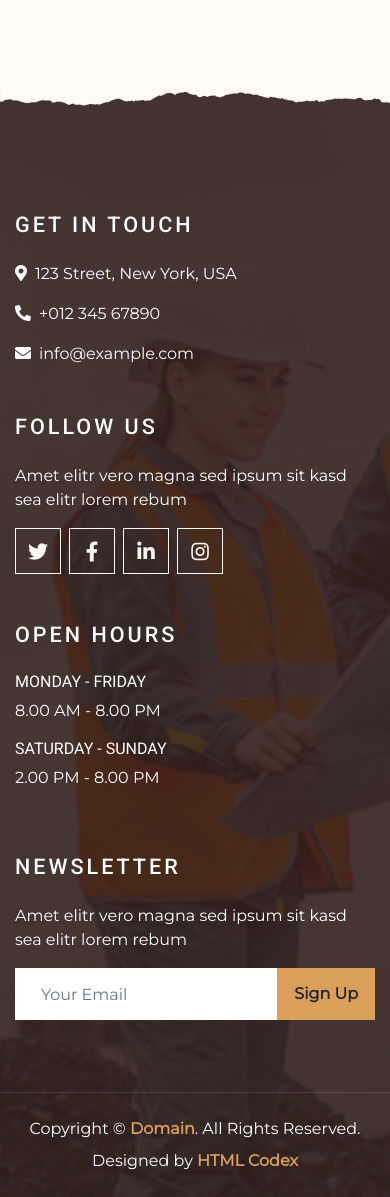
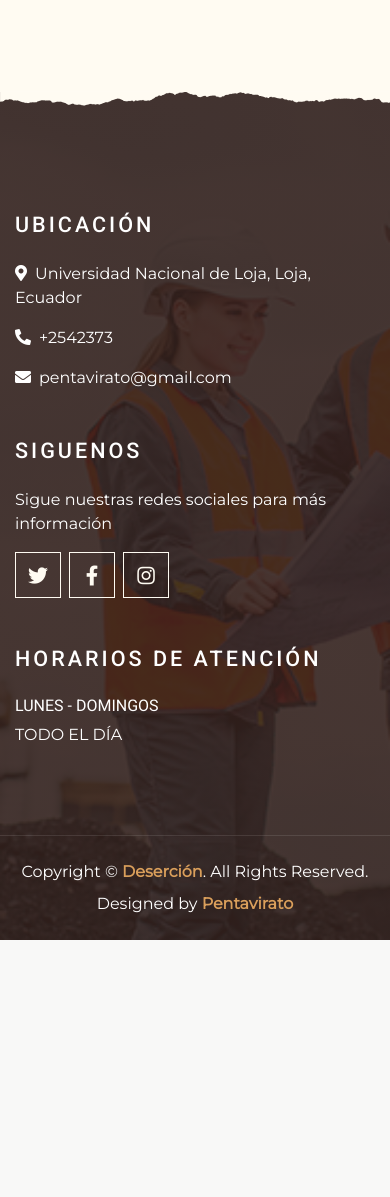
Before and after one commit to santigt11/PISCuartoCiclo, a Flask app: page /prediccion in a window 390 px wide; the page is wider, and only the part inside the window is pictured. Shown: the part 1640-2837 px from the top of that part. After the commit the page ends 2580 px from the top of that part, so only its background shows below. Run offline with Flask 3, Linux system fonts and the light colour scheme; some libraries are stand-ins or nearby versions.

Commit message:
Arreglo vistas
Arreglo de navegacion en vistas e imagenes

```diff
--- a/main.py
+++ b/main.py
@@ -138,6 +138,9 @@ def calculate_euler():
 def prediccion():
     return render_template('prediccion.html')
 
+@app.route('/contacto')
+def contacto():
+    return render_template('contactDocente.html')
 
 if __name__ == '__main__':
     app.run(debug=True, port=1000)
--- a/templates/prediccion.html
+++ b/templates/prediccion.html
@@ -40,18 +40,10 @@
             </button>
             <div class="collapse navbar-collapse justify-content-between" id="navbarCollapse">
                 <div class="navbar-nav ml-auto p-4">
-                    <a href="index.html" class="nav-item nav-link">Home</a>
-                    <a href="about.html" class="nav-item nav-link">About</a>
-                    <a href="service.html" class="nav-item nav-link">Service</a>
-                    <a href="menu.html" class="nav-item nav-link">Menu</a>
-                    <div class="nav-item dropdown">
-                        <a href="#" class="nav-link dropdown-toggle active" data-toggle="dropdown">Pages</a>
-                        <div class="dropdown-menu text-capitalize">
-                            <a href="reservation.html" class="dropdown-item">Reservation</a>
-                            <a href="testimonial.html" class="dropdown-item active">Testimonial</a>
-                        </div>
-                    </div>
-                    <a href="contact.html" class="nav-item nav-link">Contact</a>
+                    <a href="/inicio" class="nav-item nav-link">Inicio</a>
+                    <a href="/acercaDe" class="nav-item nav-link">Acerca de</a>
+                    <a href="/prediccion" class="nav-item nav-link active">Servicios</a>
+                    <a href="/contacto" class="nav-item nav-link">Contacto</a>
                 </div>
             </div>
         </nav>
@@ -63,11 +55,6 @@
     <div class="container-fluid page-header mb-5 position-relative overlay-bottom">
         <div class="d-flex flex-column align-items-center justify-content-center pt-0 pt-lg-5" style="min-height: 400px">
             <h1 class="display-4 mb-3 mt-0 mt-lg-5 text-white text-uppercase">PREDICCIÓN ESTUDIANTIL</h1>
-            <div class="d-inline-flex mb-lg-5">
-                <a href="{{ url_for('principal') }}" class="btn btn-primary "><a class="text-white" >INICIO</a>
-                <p class="m-0 text-white px-2"></p>
-
-            </div>
         </div>
     </div>
     <!-- Page Header End -->
@@ -105,46 +92,32 @@
     <div class="container-fluid footer text-white mt-5 pt-5 px-0 position-relative overlay-top">
         <div class="row mx-0 pt-5 px-sm-3 px-lg-5 mt-4">
             <div class="col-lg-3 col-md-6 mb-5">
-                <h4 class="text-white text-uppercase mb-4" style="letter-spacing: 3px;">Get In Touch</h4>
-                <p><i class="fa fa-map-marker-alt mr-2"></i>123 Street, New York, USA</p>
-                <p><i class="fa fa-phone-alt mr-2"></i>+012 345 67890</p>
-                <p class="m-0"><i class="fa fa-envelope mr-2"></i>info@example.com</p>
+                <h4 class="text-white text-uppercase mb-4" style="letter-spacing: 3px;">UBICACIÓN</h4>
+                <p><i class="fa fa-map-marker-alt mr-2"></i>Universidad Nacional de Loja, Loja, Ecuador</p>
+                <p><i class="fa fa-phone-alt mr-2"></i>+2542373</p>
+                <p class="m-0"><i class="fa fa-envelope mr-2"></i>pentavirato@gmail.com</p>
             </div>
             <div class="col-lg-3 col-md-6 mb-5">
-                <h4 class="text-white text-uppercase mb-4" style="letter-spacing: 3px;">Follow Us</h4>
-                <p>Amet elitr vero magna sed ipsum sit kasd sea elitr lorem rebum</p>
+                <h4 class="text-white text-uppercase mb-4" style="letter-spacing: 3px;">SIGUENOS</h4>
+                <p>Sigue nuestras redes sociales para más información</p>
                 <div class="d-flex justify-content-start">
                     <a class="btn btn-lg btn-outline-light btn-lg-square mr-2" href="#"><i class="fab fa-twitter"></i></a>
                     <a class="btn btn-lg btn-outline-light btn-lg-square mr-2" href="#"><i class="fab fa-facebook-f"></i></a>
-                    <a class="btn btn-lg btn-outline-light btn-lg-square mr-2" href="#"><i class="fab fa-linkedin-in"></i></a>
                     <a class="btn btn-lg btn-outline-light btn-lg-square" href="#"><i class="fab fa-instagram"></i></a>
                 </div>
             </div>
             <div class="col-lg-3 col-md-6 mb-5">
-                <h4 class="text-white text-uppercase mb-4" style="letter-spacing: 3px;">Open Hours</h4>
+                <h4 class="text-white text-uppercase mb-4" style="letter-spacing: 3px;">HORARIOS DE ATENCIÓN</h4>
                 <div>
-                    <h6 class="text-white text-uppercase">Monday - Friday</h6>
-                    <p>8.00 AM - 8.00 PM</p>
-                    <h6 class="text-white text-uppercase">Saturday - Sunday</h6>
-                    <p>2.00 PM - 8.00 PM</p>
+                    <h6 class="text-white text-uppercase">LUNES - DOMINGOS</h6>
+                    <p>TODO EL DÍA</p>
                 </div>
             </div>
-            <div class="col-lg-3 col-md-6 mb-5">
-                <h4 class="text-white text-uppercase mb-4" style="letter-spacing: 3px;">Newsletter</h4>
-                <p>Amet elitr vero magna sed ipsum sit kasd sea elitr lorem rebum</p>
-                <div class="w-100">
-                    <div class="input-group">
-                        <input type="text" class="form-control border-light" style="padding: 25px;" placeholder="Your Email">
-                        <div class="input-group-append">
-                            <button class="btn btn-primary font-weight-bold px-3">Sign Up</button>
-                        </div>
-                    </div>
-                </div>
-            </div>
+
         </div>
         <div class="container-fluid text-center text-white border-top mt-4 py-4 px-sm-3 px-md-5" style="border-color: rgba(256, 256, 256, .1) !important;">
-            <p class="mb-2 text-white">Copyright &copy; <a class="font-weight-bold" href="#">Domain</a>. All Rights Reserved.</a></p>
-            <p class="m-0 text-white">Designed by <a class="font-weight-bold" href="https://htmlcodex.com">HTML Codex</a></p>
+            <p class="mb-2 text-white">Copyright &copy; <a class="font-weight-bold" href="#">Deserción</a>. All Rights Reserved.</a></p>
+            <p class="m-0 text-white">Designed by <a class="font-weight-bold" href="https://htmlcodex.com">Pentavirato</a></p>
         </div>
     </div>
     <!-- Footer End -->
```
Also changed, not shown: templates/about.html (+4 -4 lines), templates/contactDocente.html (+14 -28 lines), templates/indexEstudiante.html (+24 -38 lines), static/css/style.css, static/img/Testimonial-1.jpeg, static/img/testimonial-2.jpeg, static/img/testimonial-3.jpeg, static/img/testimonial-4.jpeg, static/img/testimonial-5.jpeg.
